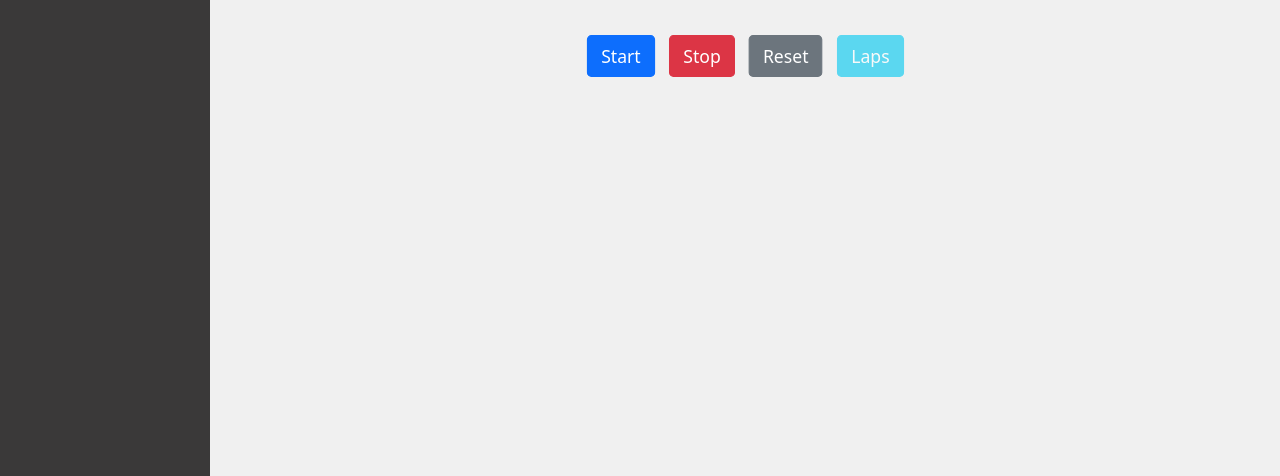
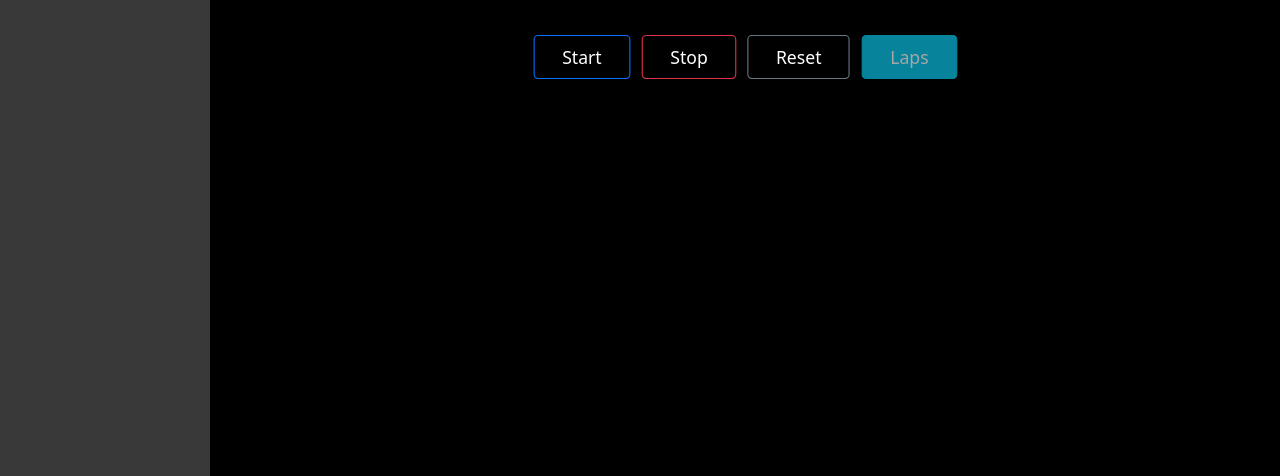
Before and after one commit to sathwik-14/vClock, a plain HTML site: page stopwatch.html in a window 1280 px wide. Shown: the part 324-800 px from the top of the page. Drawn offline with nearby package versions, Linux system fonts and the light colour scheme.

Commit message:
added background color

```diff
--- a/PROJECT HTML/style.css
+++ b/PROJECT HTML/style.css
@@ -2,12 +2,12 @@
     font-family: 'digital-clock-font';
     src: url('./font/digital-7\ \(mono\).ttf');
 }
-body{
+#hero{
     background-color: #000;
-    display: flex;
+    /* display: flex;
     align-items: center;
     justify-content: center;
-    margin: auto;
+    margin: auto; */
 }
 .container
 {
--- a/stopwatch.html
+++ b/stopwatch.html
@@ -7,13 +7,13 @@
   <title>Online Alarm Clock | Stopwatch</title>
   <link rel="shortcut icon" href="./assets/favicon.png" type="image/x-icon" />
   <link rel="stylesheet" href="./style/main.css" />
-<link rel="stylesheet" href="./PROJECT HTML/style.css">
+
   <link rel="stylesheet" href="https://cdnjs.cloudflare.com/ajax/libs/font-awesome/6.4.0/css/all.min.css"
     integrity="sha512-iecdLmaskl7CVkqkXNQ/ZH/XLlvWZOJyj7Yy7tcenmpD1ypASozpmT/E0iPtmFIB46ZmdtAc9eNBvH0H/ZpiBw=="
     crossorigin="anonymous" referrerpolicy="no-referrer" />
   <link href="https://cdn.jsdelivr.net/npm/bootstrap@5.0.2/dist/css/bootstrap.min.css" rel="stylesheet"
     integrity="sha384-EVSTQN3/azprG1Anm3QDgpJLIm9Nao0Yz1ztcQTwFspd3yD65VohhpuuCOmLASjC" crossorigin="anonymous" />
-
+<link rel="stylesheet" href="./PROJECT HTML/style.css">
 </head>
 
 <body>
```
